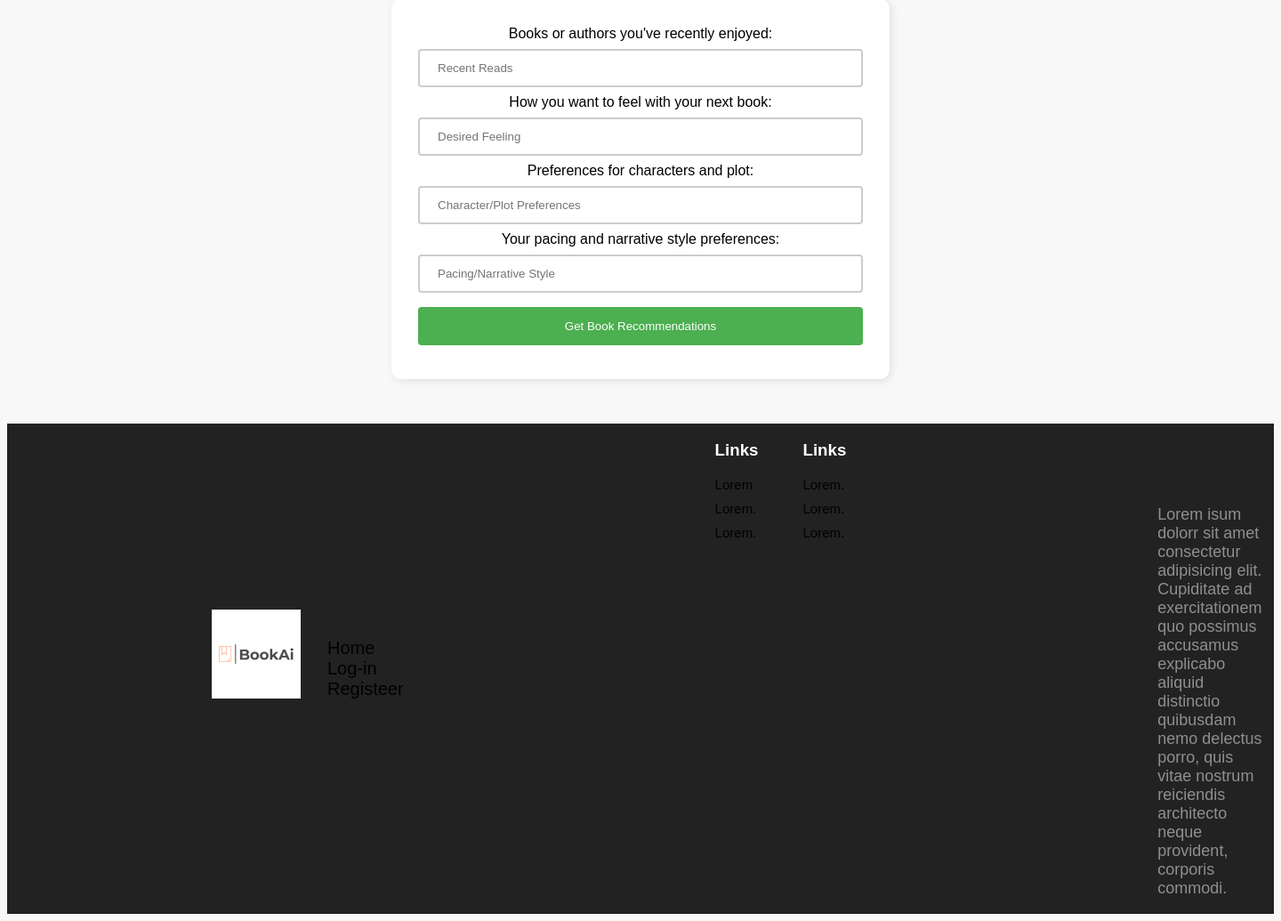
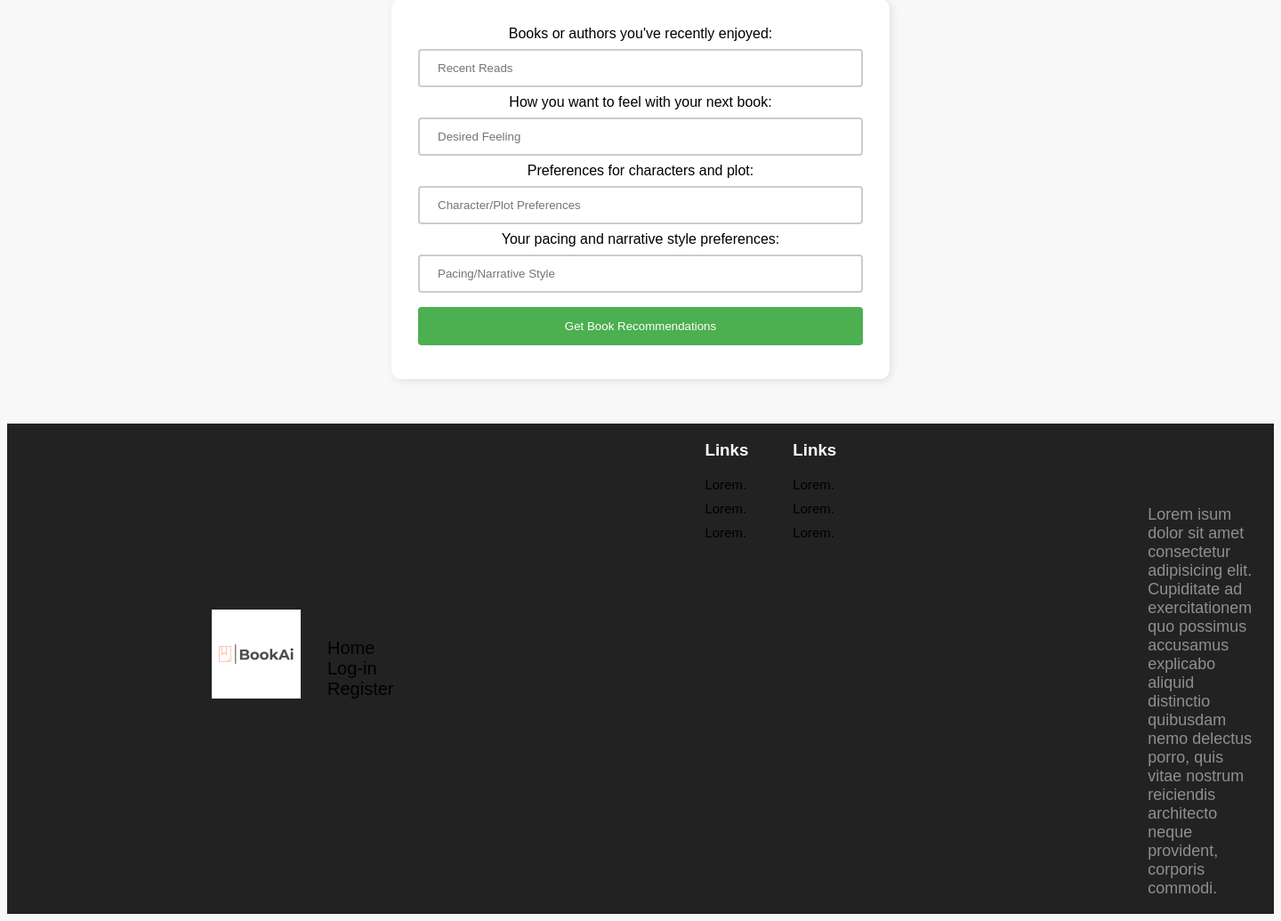
Before and after one commit to Ernosto0/BookHalter, a Django app: page / in a window 1440 px wide. Shown: the part 625-1660 px from the top of the page at 89% size. Run offline with Django 5.2, Linux system fonts and the light colour scheme.

Commit message:
title html

```diff
--- a/static/title.css
+++ b/static/title.css
@@ -72,7 +72,7 @@ footer .container .section2 .box .links a{
 }
 footer .container .section2 .box .links a:hover{
   text-decoration: underline;
-  color: rgb(110, 110, 110);
+  color: rgb(111, 110, 110);
 }
 footer .container .section3{
 display: flex;
--- a/templates/main.html
+++ b/templates/main.html
@@ -28,7 +28,7 @@
                 <div class="links">
                     <a href="#">Home</a>
                     <a href="#">Log-in</a>
-                    <a href="#">Registeer</a>
+                    <a href="#">Register</a>
                 </div>
             </div>
             <div class="section2">
@@ -37,7 +37,7 @@
                         <h3>Links</h3>
                     </div>
                     <div class="links">
-                        <a href="#">Lorem</a>
+                        <a href="#">Lorem.</a>
                         <a href="#">Lorem.</a>
                         <a href="#">Lorem.</a>
                     </div>
@@ -60,7 +60,7 @@
                     <a href="#"><i class="fa-brands fa-discord"></i></a>
                 </div>
                 <div class="about">
-                    <p>Lorem isum dolorr sit amet consectetur adipisicing elit. Cupiditate ad exercitationem quo possimus accusamus explicabo aliquid distinctio quibusdam nemo delectus porro, quis vitae nostrum reiciendis architecto neque provident, corporis commodi.</p>
+                    <p>Lorem isum dolor sit amet consectetur adipisicing elit. Cupiditate ad exercitationem quo possimus accusamus explicabo aliquid distinctio quibusdam nemo delectus porro, quis vitae nostrum reiciendis architecto neque provident, corporis commodi.</p>
                 </div>
             </div>
         </div>
```
